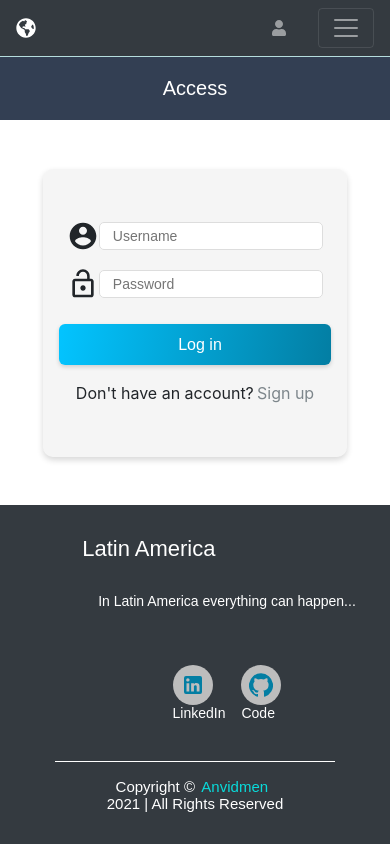
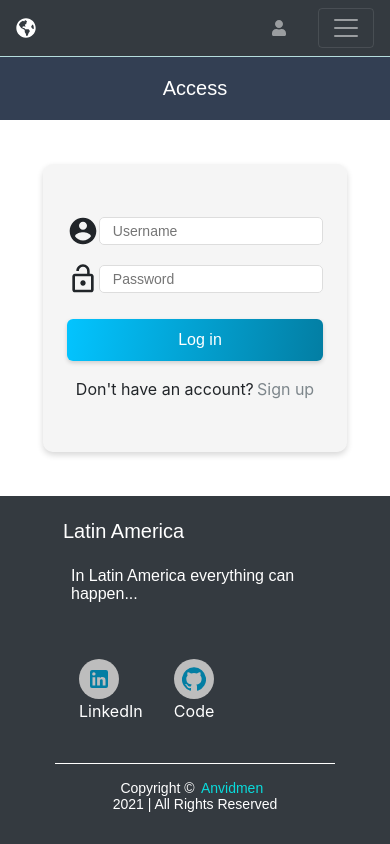
Before and after one commit to anvidmen/countries-chart, a React (Create React App) app: page /login in a window 390 px wide. Built offline with nearby package versions, Linux system fonts and the light colour scheme; no server answers.

Commit message:
Add and implement a responsive file in utils

```diff
--- a/src/components/Footer/styles.js
+++ b/src/components/Footer/styles.js
@@ -1,5 +1,6 @@
 import styled from 'styled-components'
 import Colors from 'theme/Colors'
+import Divice from 'theme/Responsive'
 
 export const StyledFooter = styled.footer`
     display: flex;
@@ -7,14 +8,7 @@ export const StyledFooter = styled.footer`
     width: 100%;
     bottom: 0;
     background-color: ${Colors.bgColor};
-    color: ${Colors.fontColor};
-
-    @media only screen and (max-width: 468px) {
-        display: flex;
-        flex-wrap: wrap;
-        justify-content: center;
-
-    }
+    color: ${Colors.fontColor}
 `
 
 export const Container = styled.div`
@@ -28,11 +22,14 @@ export const Information = styled.div`
     justify-content: space-between;
     width: 100%;
     margin: 1rem;
-    font: normal normal normal 14px sans-serif;
 
     & h2 {
         padding: 1rem;
-        font: normal normal normal 22px/24px sans-serif;
+        font: normal normal normal 24px sans-serif;
+    };
+
+    & p {
+        font: normal normal normal 16px sans-serif;
     };
 
     & > a {
@@ -52,10 +49,16 @@ export const Information = styled.div`
         }
     };
 
-     @media only screen and (max-width: 468px) {
+    @media ${Divice.mobile} {
         display: flex;
         flex-wrap: wrap;
-        justify-content: center;
+        justify-content: space-between;
+        width: 90%;
+
+        & h2 {
+            padding: 0.5rem;
+            font: normal normal normal 20px sans-serif;
+        }
     }
 `
 
@@ -65,7 +68,7 @@ export const Row = styled.div`
     margin: 1rem;
     padding: 1rem;
     border-top: 1px solid white;
-    font: normal normal normal 15px/17px sans-serif;
+    font: normal normal normal 14px sans-serif;
 
     & > a {
         margin: 0 0.4rem;
@@ -76,9 +79,10 @@ export const Row = styled.div`
         }
     };
 
-     @media only screen and (max-width: 468px) {
+    @media ${Divice.mobile} {
         display: flex;
         flex-wrap: wrap;
         justify-content: center;
+        font: normal normal normal 14px sans-serif;
     }
 `
--- a/src/components/Header/styles.js
+++ b/src/components/Header/styles.js
@@ -1,5 +1,6 @@
 import styled from 'styled-components'
 import Colors from 'theme/Colors'
+import Device from 'theme/Responsive'
 
 export const StyledHeader = styled.header`
     margin-top: 3.5rem;
@@ -13,10 +14,9 @@ export const StyledHeader = styled.header`
     background: ${Colors.bgHead} 0% 0% no-repeat padding-box;
     opacity: 1;
     border-top: 1px solid #b5dddd;
-    height: 5rem;
+    height: 4rem;
 
-    @media only screen and (max-width: 468px) {
+    @media ${Device.mobile} {
         font: normal normal normal 20px sans-serif;
-        height: 4rem;
     }
 `
--- a/src/components/Navbar/styles.js
+++ b/src/components/Navbar/styles.js
@@ -1,4 +1,5 @@
 import styled from 'styled-components'
+import Device from 'theme/Responsive'
 
 export const Routes = styled.div`
     display: flex;
@@ -17,7 +18,7 @@ export const Routes = styled.div`
         }
     };
 
-    @media only screen and (max-width: 468px) {
+    @media ${Device.mobile} {
         display: flex;
         padding: .5rem 1rem;
         padding-right: 0;
--- a/src/components/units/AsyncButton/styles.js
+++ b/src/components/units/AsyncButton/styles.js
@@ -1,5 +1,6 @@
 import styled from 'styled-components'
 import Colors from 'theme/Colors'
+import Device from 'theme/Responsive'
 
 const StyledButton = styled.button`
     box-shadow: 0px 2px 4px #00000029;
@@ -45,8 +46,8 @@ const StyledButton = styled.button`
             transform: rotate(360deg);
         }
     };
-    @media only screen and (max-width: 667px) {
-        width: 17rem;
+    @media ${Device.mobile} {
+        width: 16rem;
         height: 2.6rem;
     }
 
--- /dev/null
+++ b/src/theme/Responsive.js
@@ -0,0 +1,5 @@
+const Device = {
+  mobile: '(min-width: 320px) and (max-width: 830px)'
+}
+
+export default Device
--- a/src/views/Countries/styles.js
+++ b/src/views/Countries/styles.js
@@ -4,14 +4,7 @@ export const Container = styled.div`
     display: flex;
     flex-wrap: wrap;
     justify-content: center;
-    align-items: center;
-
-    @media only screen and (max-width: 667px) {
-        display: flex;
-        flex-wrap: wrap;
-        justify-content: center;
-        margin: 1rem
-    }
+    align-items: center
 `
 
 export const ErrorMessage = styled.h4`
--- a/src/views/Flag/Flag.js
+++ b/src/views/Flag/Flag.js
@@ -1,6 +1,6 @@
 import React from 'react'
 import { imageUrl } from 'assets/images'
-import { Image, StyleFlag, TextContent } from './styles'
+import { Image, StyleFlag } from './styles'
 
 const Flag = ({ country, isDisabled }) => {
   const { name, flag } = country
@@ -10,9 +10,9 @@ const Flag = ({ country, isDisabled }) => {
       <div>
         <Image src={`${imageUrl}/${flag}`} alt={name} />
       </div>
-      <TextContent>
-        <h1>{name}</h1>
-      </TextContent>
+      <div>
+        <label>{name}</label>
+      </div>
     </StyleFlag>
   )
 }
--- a/src/views/Flag/styles.js
+++ b/src/views/Flag/styles.js
@@ -1,5 +1,6 @@
 import styled from 'styled-components'
 import Colors from 'theme/Colors'
+import Device from 'theme/Responsive'
 
 export const StyleFlag = styled.div`
     display: flex;
@@ -13,8 +14,9 @@ export const StyleFlag = styled.div`
     width: 14rem;
     margin: 1rem;
     padding: 0.5rem;
+    font: normal normal normal 16px sans-serif;
 
-    @media only screen and (max-width: 667px) {
+    @media ${Device.mobile} {
         width: 7rem;
         height: 7rem;
         margin: 0.5rem;
@@ -25,13 +27,3 @@ export const Image = styled.img`
     width: 100%;
     height: 100%;
 `
-
-export const TextContent = styled.div`
-    display: flex;
-    justify-content: center;
-    align-items: center;
-    & > h1 {
-        font: normal normal normal 1rem sans-serif;
-    };
-
-`
--- a/src/views/Login/styles.js
+++ b/src/views/Login/styles.js
@@ -1,5 +1,6 @@
 import styled from 'styled-components'
 import Colors from 'theme/Colors'
+import Device from 'theme/Responsive'
 
 export const Container = styled.div`
   display: flex;
@@ -14,10 +15,10 @@ export const Container = styled.div`
   height: 18rem;
   margin: 1rem;
 
-  @media only screen and (max-width: 667px) {
-        width: 19rem;
-        margin: 1rem;
-    }
+  @media ${Device.mobile} {
+    width: 19rem;
+    margin: 1rem;
+  }
 `
 
 export const Form = styled.form`
```
